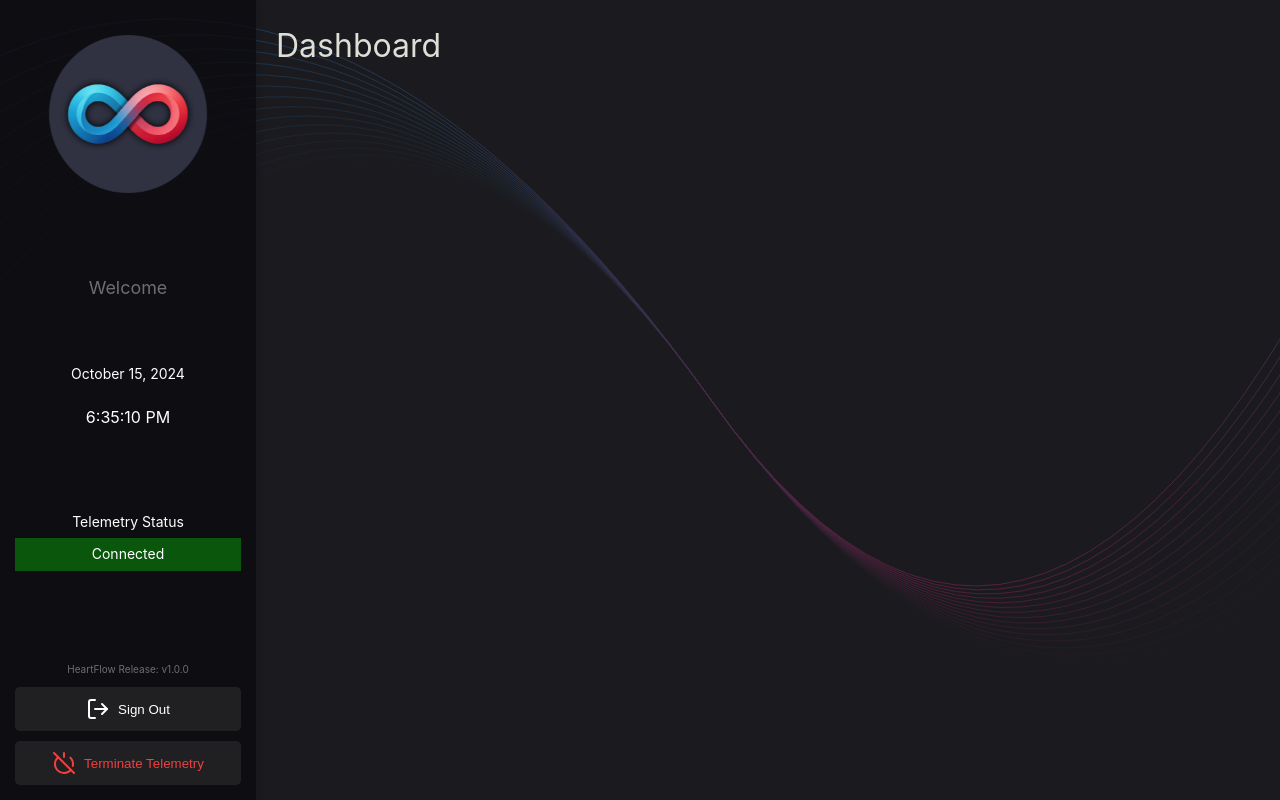
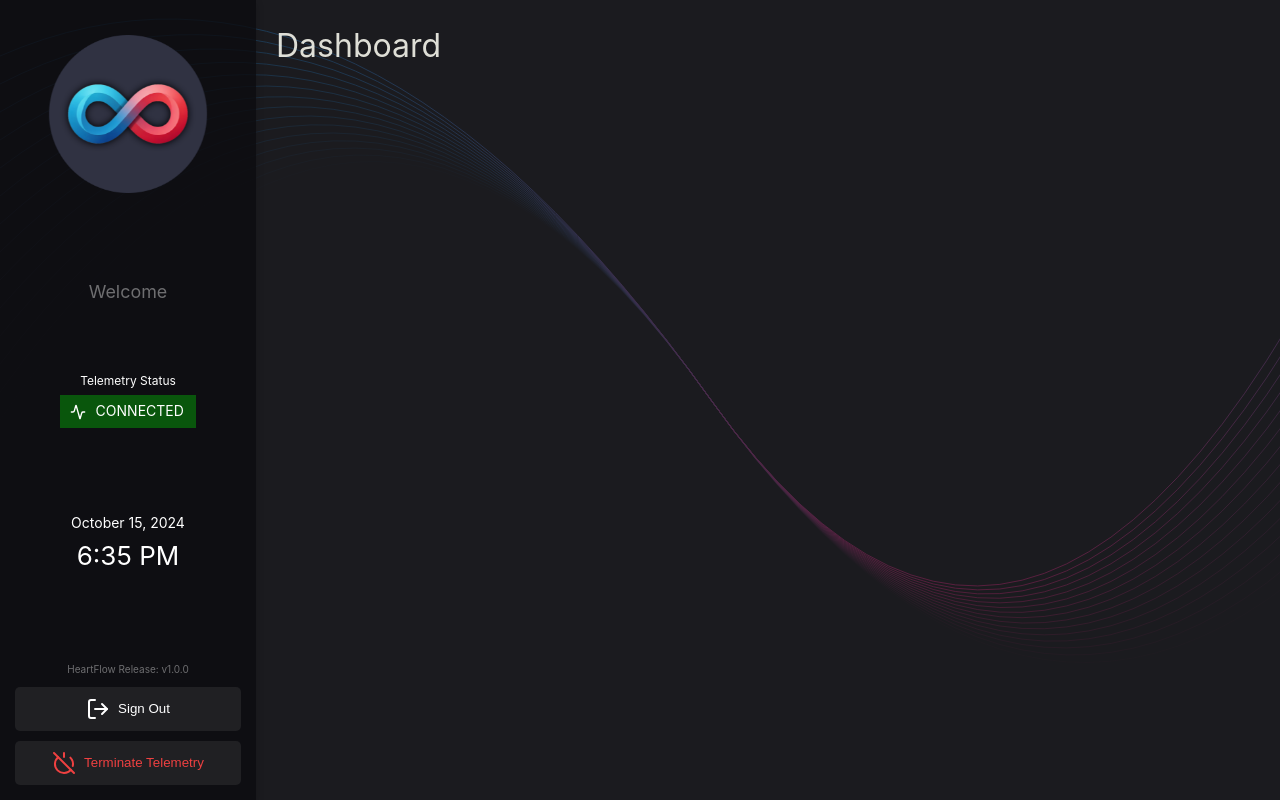
Before and after one commit to andrewderango/HeartFlow, a React (Vite) app in the folder dcm/src/renderer/: page /#/dashboard in a window 1280 px wide. Built offline with nearby package versions, Linux system fonts and the light colour scheme.

Commit message:
fix styling of datetime and ordering of sidebar components

```diff
--- a/dcm/src/renderer/src/pages/Dashboard/Dashboard.css
+++ b/dcm/src/renderer/src/pages/Dashboard/Dashboard.css
@@ -58,14 +58,36 @@
   margin-top: -5px;
 }
 
+.current-date {
+  font-size: 14px;
+}
+
 .current-time {
-  font-size: 14px;
+  font-size: 26px;
   margin-bottom: 20px;
 }
 
 .communication-status {
+  display: flex;
+  align-items: center;
+  background-color: rgba(0, 255, 0, 0.3);
+  padding: 5px;
+  /* border-radius: 5px; */
+  width: 60%;
+  margin-left: 20%;
+}
+
+.communication-status {
+  display: flex;
+  align-items: center;
+  justify-content: center;
+  gap: 5px;
   font-size: 14px;
-  margin-bottom: 10px;
+}
+
+.activity-icon {
+  margin-right: 5px;
+  margin-left: -2.5px;
 }
 
 .sidebar-section {
@@ -83,13 +105,13 @@
 }
 
 .communication-status-header {
-  font-size: 14px;
+  font-size: 12px;
   margin-bottom: 5px;
 }
 
-.communication-status {
-  background-color: rgba(0, 255, 0, 0.3);
-  padding: 5px;
+.sidebar-time {
+  width: 100%;
+  text-align: center;
 }
 
 .bottom-sidebar-components {
--- a/dcm/src/renderer/src/pages/Dashboard/Dashboard.tsx
+++ b/dcm/src/renderer/src/pages/Dashboard/Dashboard.tsx
@@ -2,13 +2,14 @@ import React, { useEffect, useState } from 'react'
 import LogoutButton from '../../components/LogOut/LogOut'
 import TerminateButton from '../../components/Terminate/Terminate'
 import { useUser } from '../../context/UserContext'
+import { Activity } from 'lucide-react'
 import heartflowLogo from '../../assets/heartflow.png'
 import './Dashboard.css'
 
 function Dashboard(): JSX.Element {
   const { user } = useUser()
   const [currentTime, setCurrentTime] = useState(new Date())
-  const [communicationStatus, setCommunicationStatus] = useState('Connected')
+  const [communicationStatus, setCommunicationStatus] = useState('CONNECTED')
 
   useEffect(() => {
     const timer = setInterval(() => {
@@ -26,23 +27,27 @@ function Dashboard(): JSX.Element {
           {user && <p className="username">{user.username}</p>}
         </div>
         <div className="sidebar-section">
-          <p className="current-time">
+          <p className="communication-status-header">Telemetry Status</p>
+          <p className="communication-status">
+            <Activity size={16} className="activity-icon" />
+            {communicationStatus}
+          </p>
+        </div>
+        <div className="sidebar-time">
+          <p className="current-date">
             {currentTime.toLocaleDateString('en-US', {
               month: 'long',
               day: 'numeric',
               year: 'numeric',
             })}
-            </p><p>{currentTime.toLocaleTimeString('en-US', {
+            </p>
+          <p className="current-time">{currentTime.toLocaleTimeString('en-US', {
               hour: 'numeric',
               minute: 'numeric',
-              second: 'numeric',
+              // second: 'numeric',
               hour12: true,
             })}
           </p>
-        </div>
-        <div className="sidebar-section">
-          <p className="communication-status-header">Telemetry Status</p>
-          <p className="communication-status">{communicationStatus}</p>
         </div>
         <div className="bottom-sidebar-components">
           <div className="sidebar-versions">
```
